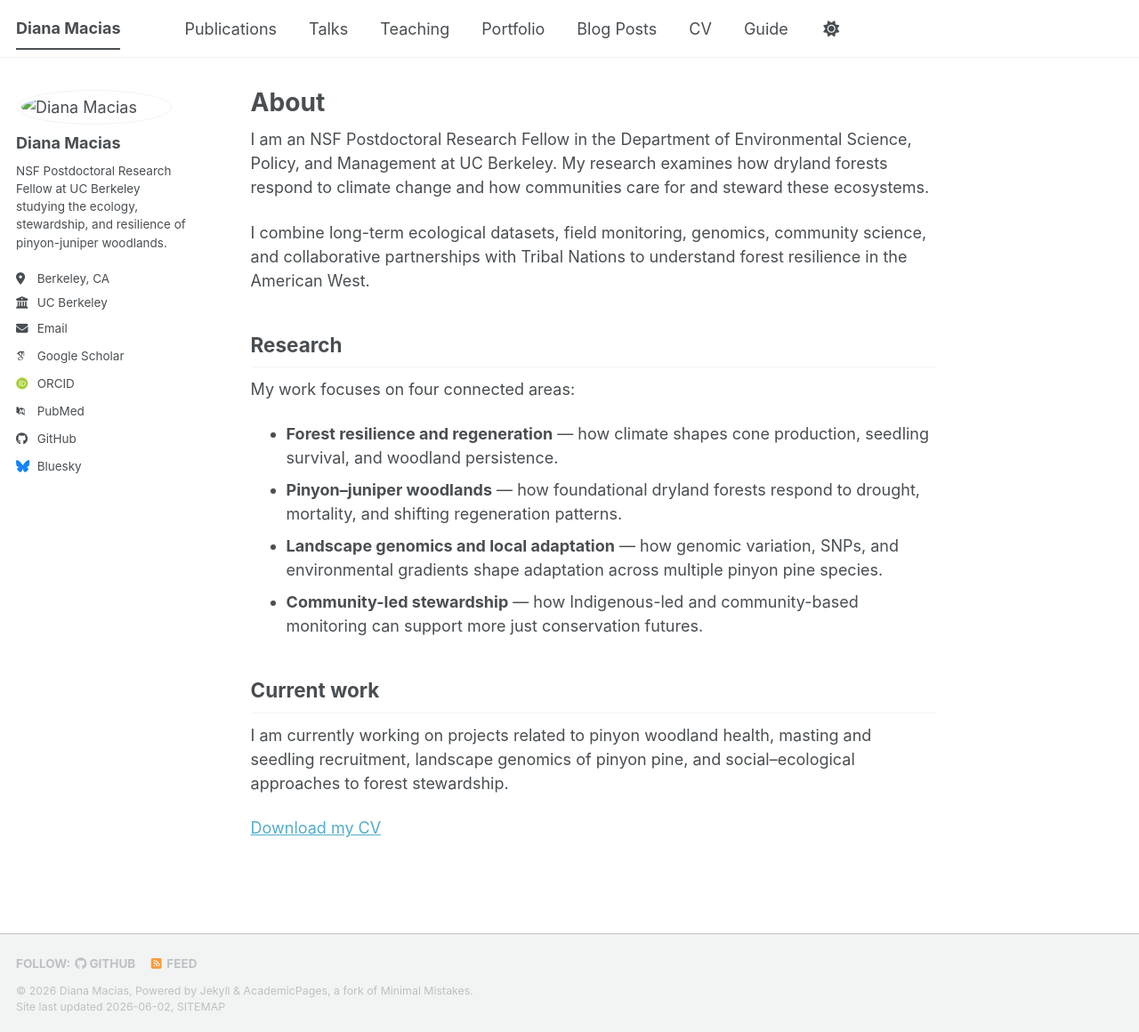
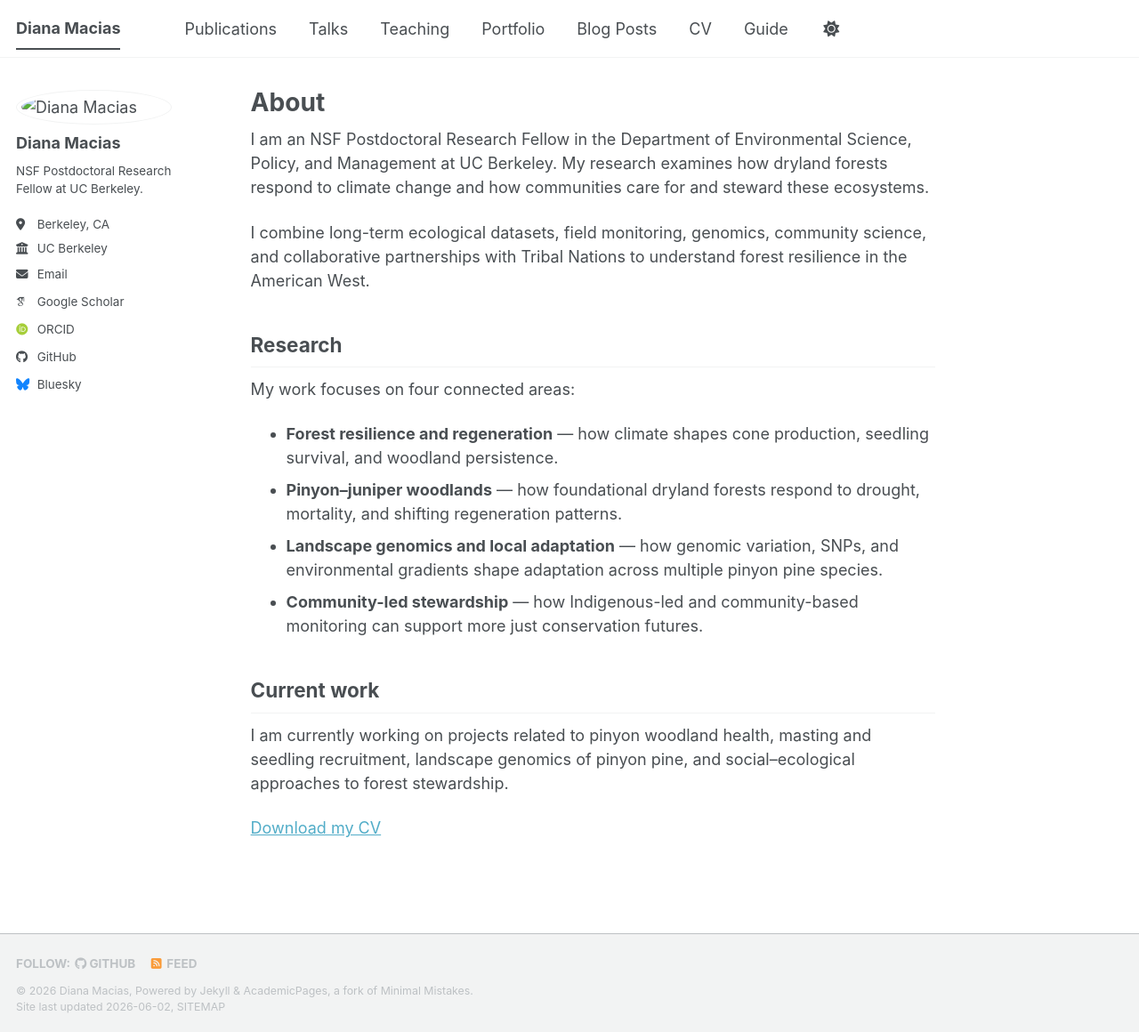
Before and after one commit to maciasd/maciasd.github.io, a Jekyll site: the page built from _pages/about.md, in a window 1280 px wide and 1160 px high. Shown: the whole window at 89% size. Built offline with Jekyll 4.4.1, drawn with Linux system fonts in a browser that asks for light colours; some web fonts are replaced; a script bundle is joined from its source files by our own code; library files that are not in the unit come from our copies; part of the change alters nothing that is shown.

Commit message:
Revise bio and update academic links in config
Updated biographical information and links.

```diff
--- a/_config.yml
+++ b/_config.yml
@@ -25,7 +25,7 @@ author:
   avatar           : "/images/DSM-Headshot.jpg"
   name             : "Diana Macias"
   pronouns         : # example: "she/her"
-  bio              : "NSF Postdoctoral Research Fellow at UC Berkeley studying the ecology, stewardship, and resilience of pinyon-juniper woodlands."
+  bio              : "NSF Postdoctoral Research Fellow at UC Berkeley."
   location         : "Berkeley, CA"
   employer         : "UC Berkeley"
   uri              : # URL
@@ -34,13 +34,13 @@ author:
   # Academic websites
   academia         : # URL
   arxiv            : # URL - Update with the correct link to your profile
-  googlescholar    : "https://scholar.google.com/citations?user=PS_CX0AAAAAJ"
+  googlescholar    : "https://scholar.google.com/citations?user=hHf_5QMAAAAJ&hl=en&oi=ao"
   inspire-hep      : # URL
   impactstory      : # URL
-  orcid            : "https://orcid.org/yourorcidurl"
+  orcid            : "https://orcid.org/0000-0001-8204-0214"
   semantic         : # URL
   ssrn             : # URL
-  pubmed           : "https://www.ncbi.nlm.nih.gov/pubmed/?term=john+snow"
+  pubmed           : # URL
   researchgate     : # URL
   scopus           : # URL
   zotero           : # URL
```
